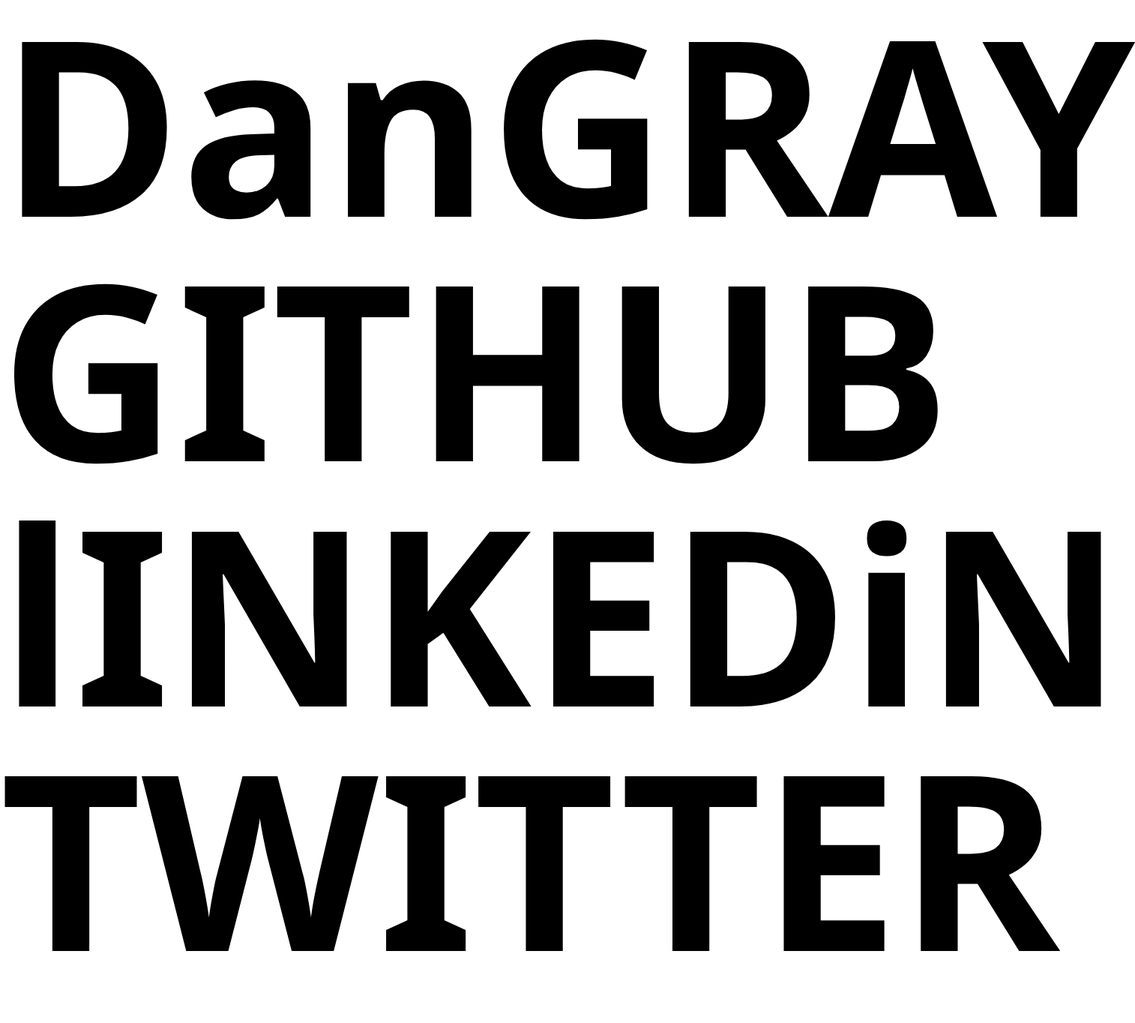
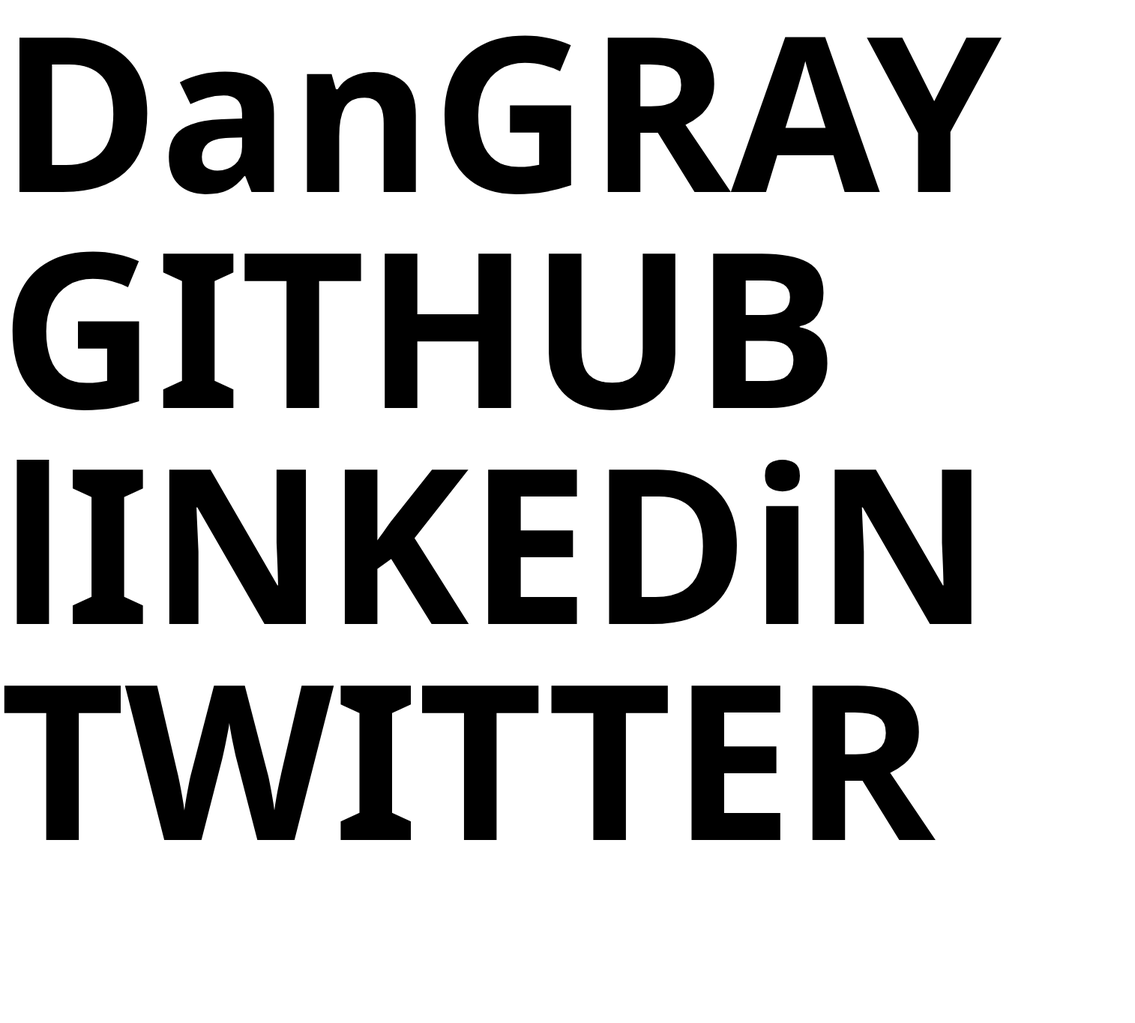
Before and after one commit to dancgray/dancgray.github.io, a plain HTML site: page index.html in a window 1280 px wide. Shown: the whole page at 75% size, 1514 px wide, since content can reach past the window. After the commit the page ends 1204 px from the top, so only its background shows below. Drawn offline with nearby package versions, Linux system fonts and the light colour scheme.

Commit message:
Clean up and change font size

```diff
--- a/css/custom.css
+++ b/css/custom.css
@@ -1,4 +1,4 @@
 .bodyStyles {
-  font-size: 25.5vw;
+  font-size: 22.5vw;
   font-family: Helvetica, sans-serif;
 }
--- a/index.html
+++ b/index.html
@@ -11,15 +11,15 @@
 </head>
 
 <body class="bodyStyles leading-none font-sans font-bold" style>
-  <h1 class="">DanGRAY</h1>
-  <p class="">
-    <a class="" href="https://github.com/dancgray">GITHUB</a>
+  <h1>DanGRAY</h1>
+  <p>
+    <a href="https://github.com/dancgray">GITHUB</a>
   </p>
-  <p class="">
-    <a class="" href="https://www.linkedin.com/in/dan-gray-9921965/">lINKEDiN</a>
+  <p>
+    <a href="https://www.linkedin.com/in/dan-gray-9921965/">lINKEDiN</a>
   </p>
-  <p class="">
-    <a class="" href="https://twitter.com/_Dan__Gray">TWITTER</a>
+  <p>
+    <a href="https://twitter.com/_Dan__Gray">TWITTER</a>
   </p>
 </body>
 
```
